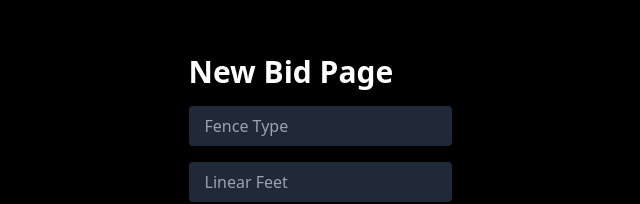
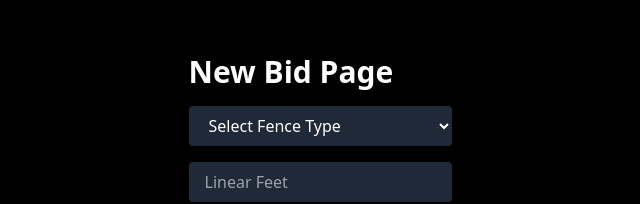
Before and after one commit to michaelsatumba/fencing-frontend, a React (Create React App) app: page /new-bid in a window 1280 px wide. Shown: the part 132-336 px from the top of the page, without its empty margins (320-960 px from the left). Built offline with nearby package versions, Linux system fonts and the light colour scheme.

Commit message:
dropdown for fence type

```diff
--- a/src/NewBid.js
+++ b/src/NewBid.js
@@ -51,14 +51,18 @@ function NewBid() {
     <div className="bg-black text-white flex items-center justify-center min-h-screen">
       <form onSubmit={handleSubmit} className="flex flex-col space-y-4">
         <h1 className="text-3xl font-bold">New Bid Page</h1>
-        <input
-          type="text"
+        <select
           name="fence_type"
           value={formData.fence_type}
           onChange={handleChange}
-          placeholder="Fence Type"
           className="bg-gray-800 text-white px-4 py-2 rounded"
-        />
+        >
+          <option value="">Select Fence Type</option>
+          <option value="chain link">Chain Link</option>
+          <option value="wood">Wood</option>
+          <option value="vinyl">Vinyl</option>
+          <option value="sp wrought iron">SP Wrought Iron</option>
+        </select>
         <input
           type="number"
           name="linear_feet"
```
